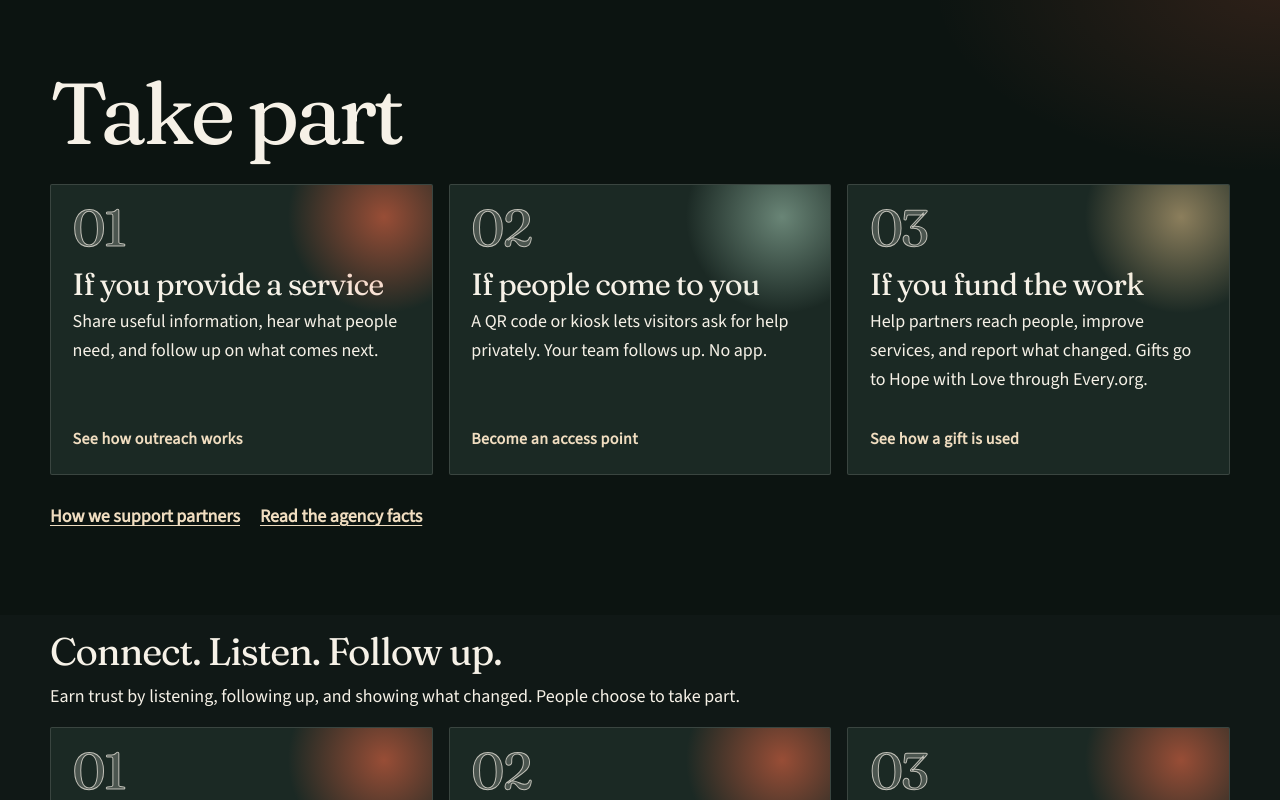
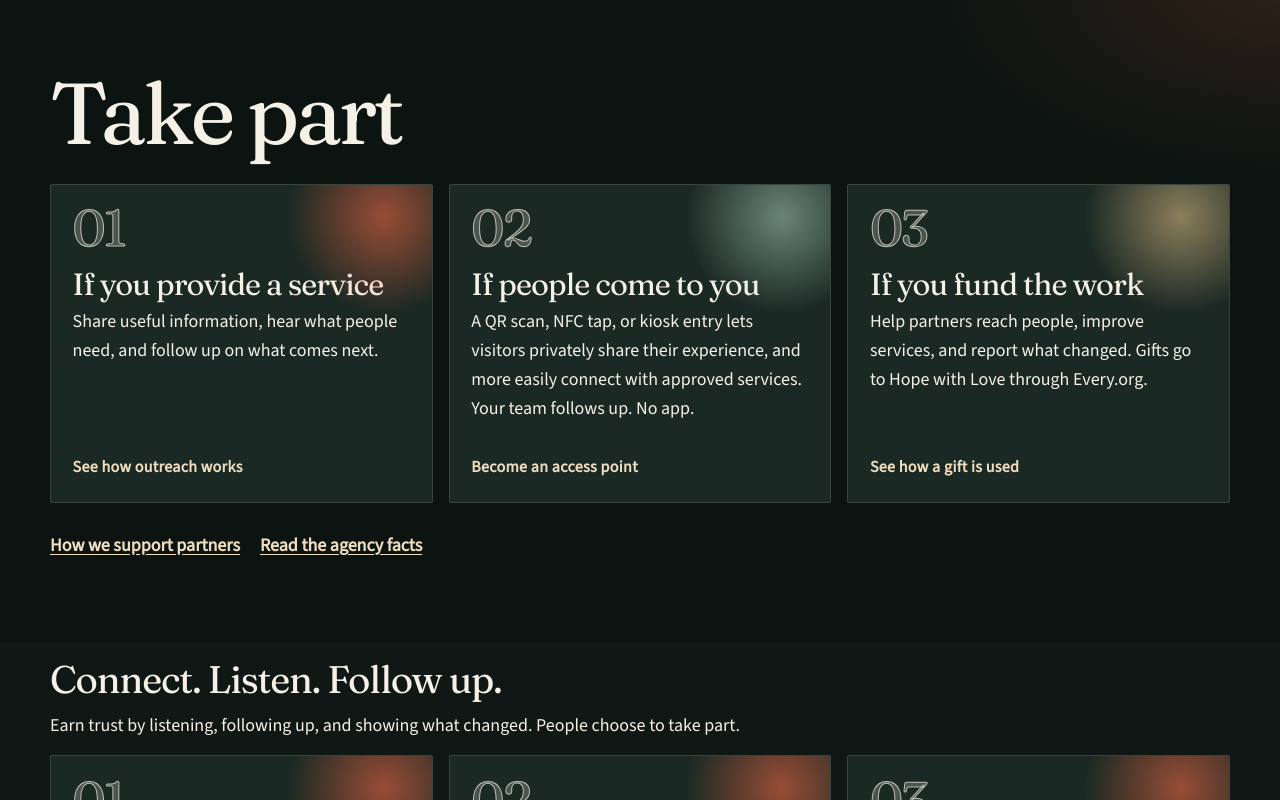
Before and after one commit to hopeonesource/hope1source.org, a React (Vite) app in the folder preview-v4/: page / in a window 1280 px wide. Shown: the part 2000-2800 px from the top of the page. Built offline with nearby package versions, Linux system fonts and the light colour scheme.

Commit message:
Update homepage access-point invitation

```diff
--- a/preview-v4/src/content/roles.js
+++ b/preview-v4/src/content/roles.js
@@ -36,7 +36,7 @@ export const roles = [
     kicker: 'Congregations, libraries, community centers',
     title: 'Your front desk can be where people find help.',
     panel: 'Congregations, libraries, community centers, and food sites.',
-    lede: 'A QR code or kiosk lets visitors ask for help privately. Your team follows up. No app.',
+    lede: 'A QR scan, NFC tap, or kiosk entry lets visitors privately share their experience, and more easily connect with approved services. Your team follows up. No app.',
     points: [],
     cta: 'Become an access point',
     subject: 'Access point',
```
Also changed, not shown: 1 other file (tests, documents, lock files or other folders).
